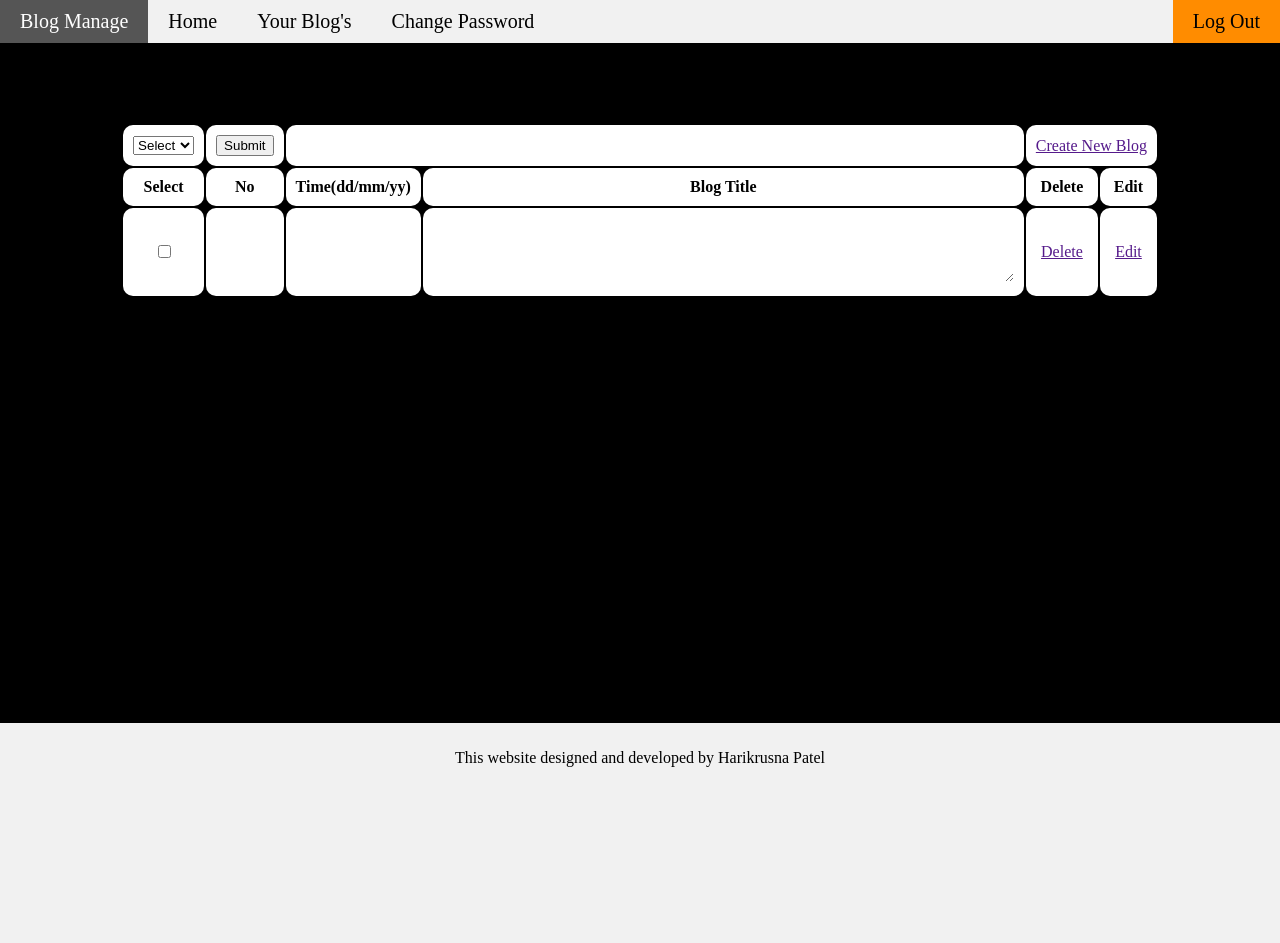
After one commit to hardikhari96/php_blog_management, a PHP site: page /Template/user.php in a window 1280 px wide. The commit adds this page. Run offline with PHP 8.4, Linux system fonts and the light colour scheme.

Commit message:
logout css

```diff
--- a/Template/css/style.css
+++ b/Template/css/style.css
@@ -1,8 +1,6 @@
     body {
         margin: 0;
     }
-
-
     /* Nav style */
 
     .navbar {
@@ -37,8 +35,6 @@ body {
     .login {
         background-color: darkorange;
     }
-
-
     /* Blog Style  */
 
     .blog-container {
@@ -58,8 +54,6 @@ body {
     .blog p {
         font-size: 20px;
     }
-
-
     /* page no style */
 
     .pageno ul {
@@ -79,8 +73,6 @@ body {
         margin-left: 30%;
         padding-bottom: 50px;
     }
-
-
     /* Footer */
 
     .footer {
@@ -90,3 +82,65 @@ body {
         text-align: center;
         height: 200px;
     }
+
+    .post-list {
+        background-color: black;
+        height: 600px;
+        width: 100%;
+        padding-top: 80px;
+    }
+
+    .list-item {
+        margin: 0 auto;
+    }
+
+    .list-item tr {
+        background-color: white;
+        border-radius: 10px;
+    }
+
+    .list-item tr td,
+    th {
+        border-radius: 10px;
+        padding: 10px;
+    }
+
+    .list-item tr td textarea {
+        border: none;
+        border-radius: 10px;
+    }
+
+    .signup form table {
+        margin: 0 auto;
+        color: #f1f1f1;
+        font-size: 20px;
+        padding-top: 6px;
+    }
+
+    .signup form h2 {
+        margin: 0 auto;
+        color: #f1f1f1;
+        text-align: center;
+        margin-bottom: 25px;
+    }
+
+    .signup form table td input {
+        border-radius: 5px;
+        border: 0px;
+        height: 30px;
+        padding-left: 10px;
+    }
+
+    .signup {
+        background-color: midnightblue;
+        width: 35%;
+        margin: 50px auto;
+        padding-top: 40px;
+        padding-bottom: 40px;
+        border-radius: 30px;
+    }
+
+    .signup-container {
+        background-color: #000;
+        margin: 0px;
+    }
--- /dev/null
+++ b/Template/css/style.scss
@@ -0,0 +1,154 @@
+body {
+    margin: 0;
+}
+
+
+/* Nav style */
+
+.navbar {
+    list-style-type: none;
+    margin: 0;
+    padding: 0;
+    background-color: #f1f1f1;
+    overflow: hidden;
+}
+
+.navbar li {
+    float: left;
+}
+
+.navbar li a {
+    display: block;
+    color: #000;
+    padding: 10px 20px;
+    text-decoration: none;
+    font-size: 20px;
+}
+
+.navbar li a:hover {
+    background-color: #555;
+    color: white;
+}
+
+.login a {
+    color: #f1f1f1;
+}
+
+.login {
+    background-color: darkorange;
+}
+
+
+/* Blog Style  */
+
+.blog-container {
+    margin: 0px;
+    background-color: #555;
+    margin: 0px;
+    padding: 10px;
+}
+
+.blog {
+    padding: 10px;
+    margin: 10px;
+    background-color: snow;
+    border-radius: 5px;
+}
+
+.blog p {
+    font-size: 20px;
+}
+
+
+/* page no style */
+
+.pageno ul {
+    list-style-type: none;
+}
+
+.pageno ul li {
+    float: left;
+    display: block;
+    padding: 15px;
+    background-color: beige;
+    margin-left: 2px;
+    border-radius: 6px;
+}
+
+.pageno {
+    margin-left: 30%;
+    padding-bottom: 50px;
+}
+
+
+/* Footer */
+
+.footer {
+    background-color: #f1f1f1;
+    margin: 0px;
+    padding: 10px;
+    text-align: center;
+    height: 200px;
+}
+
+.post-list {
+    background-color: black;
+    height: 600px;
+    width: 100%;
+    padding-top: 80px;
+}
+
+.list-item {
+    margin: 0 auto;
+}
+
+.list-item tr {
+    background-color: white;
+    border-radius: 10px;
+}
+
+.list-item tr td,
+th {
+    border-radius: 10px;
+    padding: 10px;
+}
+
+.list-item tr td textarea {
+    border: none;
+    border-radius: 10px;
+}
+
+.signup form table {
+    margin: 0 auto;
+    color: #f1f1f1;
+    font-size: 20px;
+    padding-top: 6px;
+}
+
+.signup form h2 {
+    margin: 0 auto;
+    color: #f1f1f1;
+    text-align: center;
+    margin-bottom: 25px;
+}
+
+.signup form table td input {
+    border-radius: 5px;
+    border: 0px;
+    height: 30px;
+    padding-left: 10px;
+}
+
+.signup {
+    background-color: midnightblue;
+    width: 35%;
+    margin: 50px auto;
+    padding-top: 40px;
+    padding-bottom: 40px;
+    border-radius: 30px;
+}
+
+.signup-container {
+    background-color: #000;
+    margin: 0px;
+}
--- a/Template/index.php
+++ b/Template/index.php
@@ -2,6 +2,7 @@
 <html lang="en">
 	<head>
 		<link rel="stylesheet" href="css/style.css">
+		<!-- <link rel="stylesheet" href="css/style.scss"> -->
 		<meta name="viewport" content="width=device-width, initial-scale=1, shrink-to-fit=no">
 	</head>
 
@@ -16,7 +17,7 @@
 					<li><a href="#" >Home</a></li>
 					<li><a href="#">Blog</a></li>
 					<li><a href="#">Sign Up</a></li>
-					<li style="float:right;"><a href="#" class="login">Login</a></li>
+					<li style="float:right;"><a href="#" class="loginlink">Login</a></li>
 
 				</ul>
 
@@ -62,7 +63,7 @@
 
 
 		<div class="footer">
-			<p> This website designed and developed by Harikrusna Patel</p>
+			<p> This website designed and developed by </br>Harikrusna Patel</p>
 		</div>
 	</body>
 
--- /dev/null
+++ b/Template/user.php
@@ -0,0 +1,78 @@
+<!Doctype html>
+<html lang="en">
+	<head>
+		<link rel="stylesheet" href="css/style.css">
+		<meta name="viewport" content="width=device-width, initial-scale=1, shrink-to-fit=no">
+	</head>
+
+	<body>
+
+		<div class="header">
+
+			<nav>
+
+				<ul class="navbar">
+					<li><a href="#">Blog Manage</a></li>
+
+					<li><a href="#" >Home</a></li>
+					<li><a href="#">Your Blog's</a></li>
+					<li><a href="#">Change Password</a></li>
+					<li style="float:right;"><a href="#" class="login">Log Out</a></li>
+
+				</ul>
+
+			</nav>
+
+		</div>
+
+
+		<div class="post-list">
+
+				<form action="#" method="get">
+
+			<table  class="list-item">
+
+					<tr>
+						<td>
+							<select name="action">
+							<option >Select </option>
+							<option value="del">Delete</option>
+							</select>
+						</td>
+						<td>
+							<input type="submit" name="submit">
+						</td>
+						<td colspan="2"></td>
+						<td colspan="2"><a href=""> Create New Blog  </a></td>
+					</tr>
+					<tr>
+						<th> Select</th>
+						<th> No </th>
+						<th>Time(dd/mm/yy)</th>
+						<th>Blog Title</th>
+						<th>Delete </th>
+						<th> Edit</th>
+					</tr>
+					<!---- Data Print ------>
+
+					<tr>
+						<td align="center">	<input type="checkbox" name="no[]" value="" ></td>
+						<td></td>
+						<td></td>	<td><textarea cols="70" rows="4">	</textarea></td>
+						<td align="center">	<a href="">Delete </a>		</td>
+						<td align="center">	<a href="">Edit </a>		</td>
+					</tr>
+
+				</table>
+
+				</form>
+
+		</div>
+
+
+		<div class="footer">
+			<p> This website designed and developed by Harikrusna Patel</p>
+		</div>
+	</body>
+
+</html>
```
Also changed, not shown: Template/login.php (added, +46 -0 lines), Template/signup.php (added, +58 -0 lines). Lines whose indentation alone changed are shown as unchanged.
